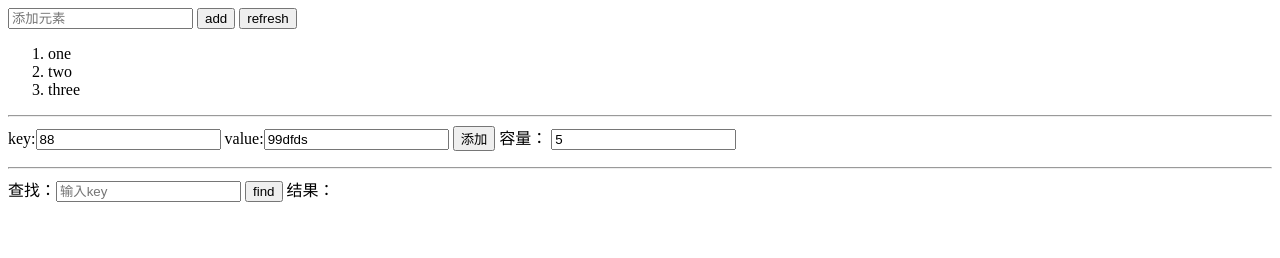
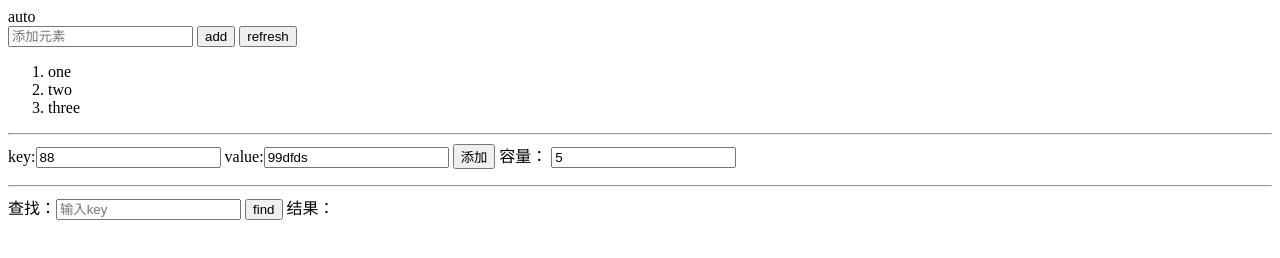
Before and after one commit to achievingKoala/lru, a plain HTML site: page index.html in a window 1280 px wide. Drawn offline with nearby package versions, Linux system fonts and the light colour scheme.

Commit message:
test auto

```diff
--- a/index.html
+++ b/index.html
@@ -7,7 +7,7 @@
 </head>
 <body>
 <header>
-
+auto
 </header>
 <div id="app">
     <input v-model="addItem" placeholder="添加元素">
```
